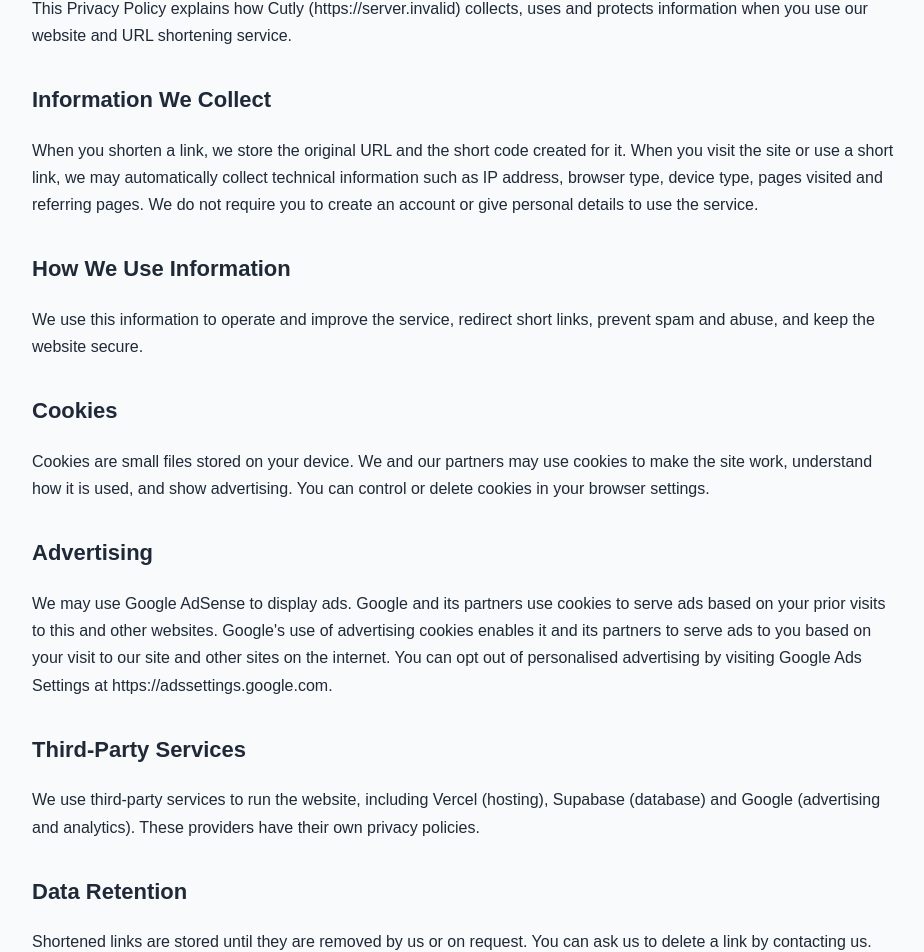
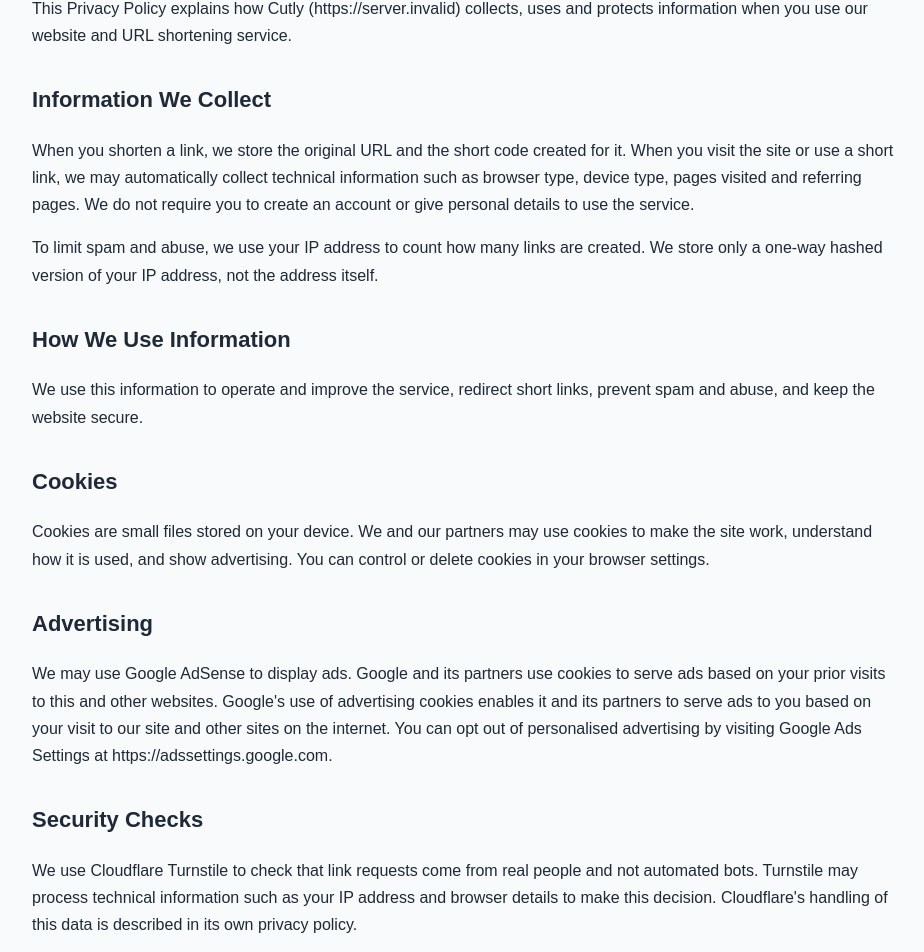
Before and after one commit to prodipkumarbarmon121-rgb/linkking-url-short, a Next.js app: page /privacy-policy in a window 1280 px wide. Shown: the part 218-1170 px from the top of the page, without its empty margins (174-1098 px from the left). Built offline with nearby package versions, Linux system fonts and the light colour scheme; no server answers.

Commit message:
Update page.js

```diff
--- a/app/privacy-policy/page.js
+++ b/app/privacy-policy/page.js
@@ -10,7 +10,7 @@ export default function Privacy() {
   return (
     <>
       <h1>Privacy Policy</h1>
-      <p className="small">Last updated:  November 22, 2026</p>
+      <p className="small">Last updated: November 22, 2026</p>
       <p>
         This Privacy Policy explains how {SITE.name} ({SITE.url}) collects,
         uses and protects information when you use our website and URL
@@ -21,9 +21,14 @@ export default function Privacy() {
       <p>
         When you shorten a link, we store the original URL and the short code
         created for it. When you visit the site or use a short link, we may
-        automatically collect technical information such as IP address, browser
-        type, device type, pages visited and referring pages. We do not require
-        you to create an account or give personal details to use the service.
+        automatically collect technical information such as browser type,
+        device type, pages visited and referring pages. We do not require you
+        to create an account or give personal details to use the service.
+      </p>
+      <p>
+        To limit spam and abuse, we use your IP address to count how many
+        links are created. We store only a one-way hashed version of your IP
+        address, not the address itself.
       </p>
 
       <h2>How We Use Information</h2>
@@ -50,11 +55,21 @@ export default function Privacy() {
         visiting Google Ads Settings at https://adssettings.google.com.
       </p>
 
+      <h2>Security Checks</h2>
+      <p>
+        We use Cloudflare Turnstile to check that link requests come from real
+        people and not automated bots. Turnstile may process technical
+        information such as your IP address and browser details to make this
+        decision. Cloudflare&apos;s handling of this data is described in its
+        own privacy policy.
+      </p>
+
       <h2>Third-Party Services</h2>
       <p>
         We use third-party services to run the website, including Vercel
-        (hosting), Supabase (database) and Google (advertising and analytics).
-        These providers have their own privacy policies.
+        (hosting), Supabase (database), Cloudflare (bot protection) and Google
+        (advertising and analytics). These providers have their own privacy
+        policies.
       </p>
 
       <h2>Data Retention</h2>
```
